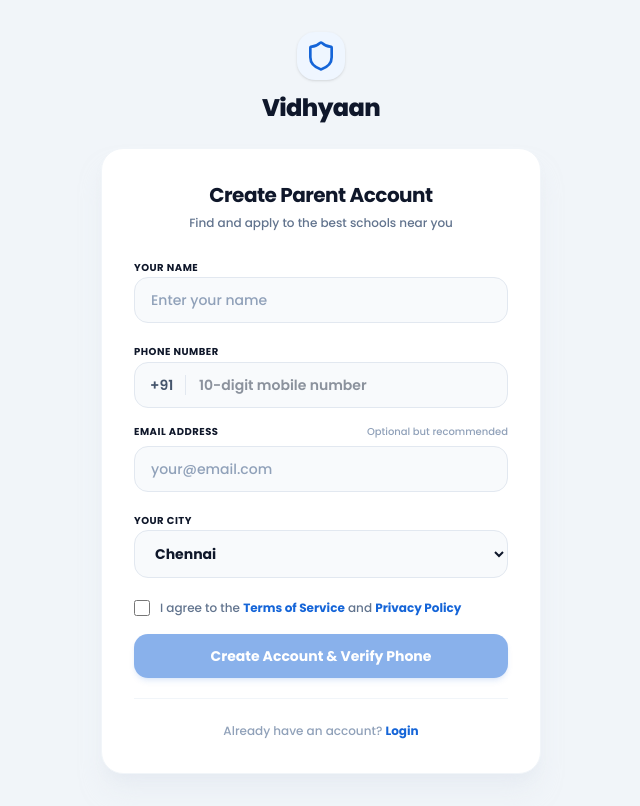
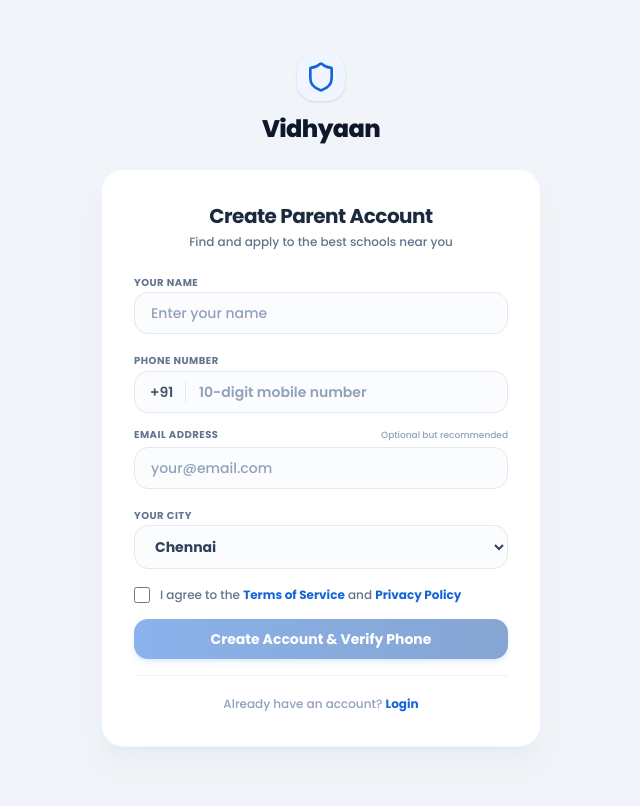
Before and after one commit to techparrotinc/VidhyaanCRM, a Next.js app: page /parent/register in a window 1280 px wide. Shown: the whole page, without its empty margins (319-959 px from the left). Built offline with nearby package versions, Linux system fonts and the light colour scheme; a web font is replaced by a local one.

Commit message:
style(parent-auth): design a more compact and premium parent register popup

```diff
--- a/src/components/parent-auth/ParentRegisterForm.tsx
+++ b/src/components/parent-auth/ParentRegisterForm.tsx
@@ -96,8 +96,8 @@ export default function ParentRegisterForm({
 
   return (
     <div>
-      <div className="space-y-1.5 mb-6 text-center">
-        <h2 className="text-xl font-bold tracking-tight text-slate-805">
+      <div className="space-y-1 mb-5 text-center">
+        <h2 className="text-xl font-bold tracking-tight text-slate-800">
           Create Parent Account
         </h2>
         <p className="text-xs text-slate-500 font-medium">
@@ -106,16 +106,16 @@ export default function ParentRegisterForm({
       </div>
 
       {error && (
-        <div className="mb-5 p-4 rounded-xl bg-red-50 border border-red-100 text-xs font-semibold text-red-600 animate-fadeIn">
+        <div className="mb-4 p-3.5 rounded-xl bg-red-50 border border-red-100 text-xs font-semibold text-red-600 animate-fadeIn">
           {error}
         </div>
       )}
 
-      <form onSubmit={handleSubmit} className="space-y-4">
+      <form onSubmit={handleSubmit} className="space-y-3.5">
 
         {/* Name Input */}
-        <div className="space-y-1.5">
-          <label className="text-[10px] font-bold uppercase tracking-wider text-slate-505">
+        <div className="space-y-1">
+          <label className="text-[10px] font-bold uppercase tracking-wider text-slate-500">
             Your Name
           </label>
           <input
@@ -124,14 +124,14 @@ export default function ParentRegisterForm({
             onChange={(e) => setName(e.target.value)}
             placeholder="Enter your name"
             disabled={loading}
-            className="w-full px-4 py-3 bg-slate-50 border border-slate-200 rounded-xl font-medium text-slate-800 placeholder-slate-400 focus:outline-none focus:ring-2 focus:ring-[#1565D8]/20 focus:border-[#1565D8] transition-all text-sm"
+            className="w-full px-4 py-2.5 bg-slate-50/50 border border-slate-200 rounded-xl font-medium text-slate-800 placeholder-slate-400 focus:outline-none focus:ring-4 focus:ring-blue-50 focus:border-[#1565D8] transition-all text-sm"
             required
           />
         </div>
 
         {/* Phone Input */}
-        <div className="space-y-1.5">
-          <label className="text-[10px] font-bold uppercase tracking-wider text-slate-505">
+        <div className="space-y-1">
+          <label className="text-[10px] font-bold uppercase tracking-wider text-slate-500">
             Phone Number
           </label>
           <div className="relative flex items-center">
@@ -145,19 +145,19 @@ export default function ParentRegisterForm({
               maxLength={10}
               placeholder="10-digit mobile number"
               disabled={loading}
-              className="w-full pl-16 pr-4 py-3 bg-slate-50 border border-slate-200 rounded-xl font-semibold text-slate-800 placeholder-slate-405 focus:outline-none focus:ring-2 focus:ring-[#1565D8]/20 focus:border-[#1565D8] transition-all text-sm"
+              className="w-full pl-16 pr-4 py-2.5 bg-slate-50/50 border border-slate-200 rounded-xl font-semibold text-slate-800 placeholder-slate-400 focus:outline-none focus:ring-4 focus:ring-blue-50 focus:border-[#1565D8] transition-all text-sm"
               required
             />
           </div>
         </div>
 
         {/* Email Input */}
-        <div className="space-y-1.5">
+        <div className="space-y-1">
           <div className="flex justify-between items-center">
-            <label className="text-[10px] font-bold uppercase tracking-wider text-slate-505">
+            <label className="text-[10px] font-bold uppercase tracking-wider text-slate-500">
               Email Address
             </label>
-            <span className="text-[10px] font-medium text-slate-400">Optional but recommended</span>
+            <span className="text-[9px] font-medium text-slate-400">Optional but recommended</span>
           </div>
           <input
             type="email"
@@ -165,20 +165,20 @@ export default function ParentRegisterForm({
             onChange={(e) => setEmail(e.target.value)}
             placeholder="your@email.com"
             disabled={loading}
-            className="w-full px-4 py-3 bg-slate-50 border border-slate-200 rounded-xl font-medium text-slate-800 placeholder-slate-400 focus:outline-none focus:ring-2 focus:ring-[#1565D8]/20 focus:border-[#1565D8] transition-all text-sm"
+            className="w-full px-4 py-2.5 bg-slate-50/50 border border-slate-200 rounded-xl font-medium text-slate-800 placeholder-slate-400 focus:outline-none focus:ring-4 focus:ring-blue-50 focus:border-[#1565D8] transition-all text-sm"
           />
         </div>
 
         {/* City Selector */}
-        <div className="space-y-1.5">
-          <label className="text-[10px] font-bold uppercase tracking-wider text-slate-505">
+        <div className="space-y-1">
+          <label className="text-[10px] font-bold uppercase tracking-wider text-slate-500">
             Your City
           </label>
           <select
             value={city}
             onChange={(e) => setCity(e.target.value)}
             disabled={loading}
-            className="w-full px-4 py-3 bg-slate-50 border border-slate-200 rounded-xl font-bold text-slate-705 focus:outline-none focus:ring-2 focus:ring-[#1565D8]/20 focus:border-[#1565D8] transition-all text-sm cursor-pointer"
+            className="w-full px-4 py-2.5 bg-slate-50/50 border border-slate-200 rounded-xl font-bold text-slate-700 focus:outline-none focus:ring-4 focus:ring-blue-50 focus:border-[#1565D8] transition-all text-sm cursor-pointer"
           >
             {CITIES.map((c) => (
               <option key={c} value={c}>{c}</option>
@@ -187,7 +187,7 @@ export default function ParentRegisterForm({
         </div>
 
         {/* Terms Acceptance */}
-        <div className="flex items-start gap-2.5 pt-1">
+        <div className="flex items-start gap-2.5 pt-0.5">
           <input
             type="checkbox"
             id="terms"
@@ -213,7 +213,7 @@ export default function ParentRegisterForm({
         <button
           type="submit"
           disabled={loading || phone.length < 10 || name.length < 2 || !agreeTerms}
-          className="w-full flex items-center justify-center py-3 px-4 bg-[#1565D8] hover:bg-[#1150ad] disabled:bg-[#1565D8]/50 text-white font-bold rounded-xl shadow-md shadow-[#1565D8]/10 hover:shadow-lg hover:shadow-[#1565D8]/25 transition-all cursor-pointer disabled:cursor-not-allowed select-none text-sm mt-2"
+          className="w-full flex items-center justify-center py-2.5 px-4 bg-gradient-to-r from-[#1565D8] to-[#0c4ca5] hover:from-[#1150ad] hover:to-[#093e8c] disabled:from-[#1565D8]/50 disabled:to-[#0c4ca5]/50 text-white font-bold rounded-xl shadow-md shadow-[#1565D8]/10 hover:shadow-lg hover:shadow-[#1565D8]/20 transition-all cursor-pointer disabled:cursor-not-allowed select-none text-sm mt-1"
         >
           {loading ? (
             <>
@@ -228,7 +228,7 @@ export default function ParentRegisterForm({
 
       {/* Bottom Login Link */}
       {showLoginLink && (
-        <div className="pt-5 border-t border-slate-100 text-center mt-5">
+        <div className="pt-4 border-t border-slate-100 text-center mt-4">
           <span className="text-xs text-slate-400 font-medium">
             Already have an account?{' '}
           </span>
--- a/src/components/parent-auth/ParentRegisterModal.tsx
+++ b/src/components/parent-auth/ParentRegisterModal.tsx
@@ -36,14 +36,14 @@ export default function ParentRegisterModal({
 
   return (
     <Dialog open={open} onOpenChange={handleOpenChange}>
-      <DialogContent className="w-full h-full max-h-screen sm:h-auto sm:max-h-[90vh] overflow-y-auto sm:max-w-[460px] bg-white p-6 sm:p-8 rounded-none sm:rounded-3xl border border-slate-200 shadow-xl flex flex-col justify-center sm:justify-start">
+      <DialogContent className="w-full max-h-[95vh] sm:max-h-[90vh] overflow-y-auto scrollbar-none sm:max-w-[420px] bg-white p-6 sm:p-7 rounded-3xl border border-slate-100 shadow-2xl flex flex-col justify-start">
 
         {/* Compact Branding Header */}
-        <div className="flex flex-col items-center mb-6">
-          <div className="w-10 h-10 bg-blue-50 rounded-2xl flex items-center justify-center shadow-sm mb-2.5">
-            <Shield className="text-[#1565D8] w-6 h-6" />
+        <div className="flex items-center justify-center gap-2 mb-4">
+          <div className="w-7 h-7 bg-blue-50 rounded-lg flex items-center justify-center shadow-sm">
+            <Shield className="text-[#1565D8] w-4 h-4" />
           </div>
-          <h1 className="text-lg font-extrabold tracking-tight text-slate-900 font-sans">
+          <h1 className="text-base font-extrabold tracking-tight text-slate-900 font-sans">
             Vidhyaan
           </h1>
         </div>
```
